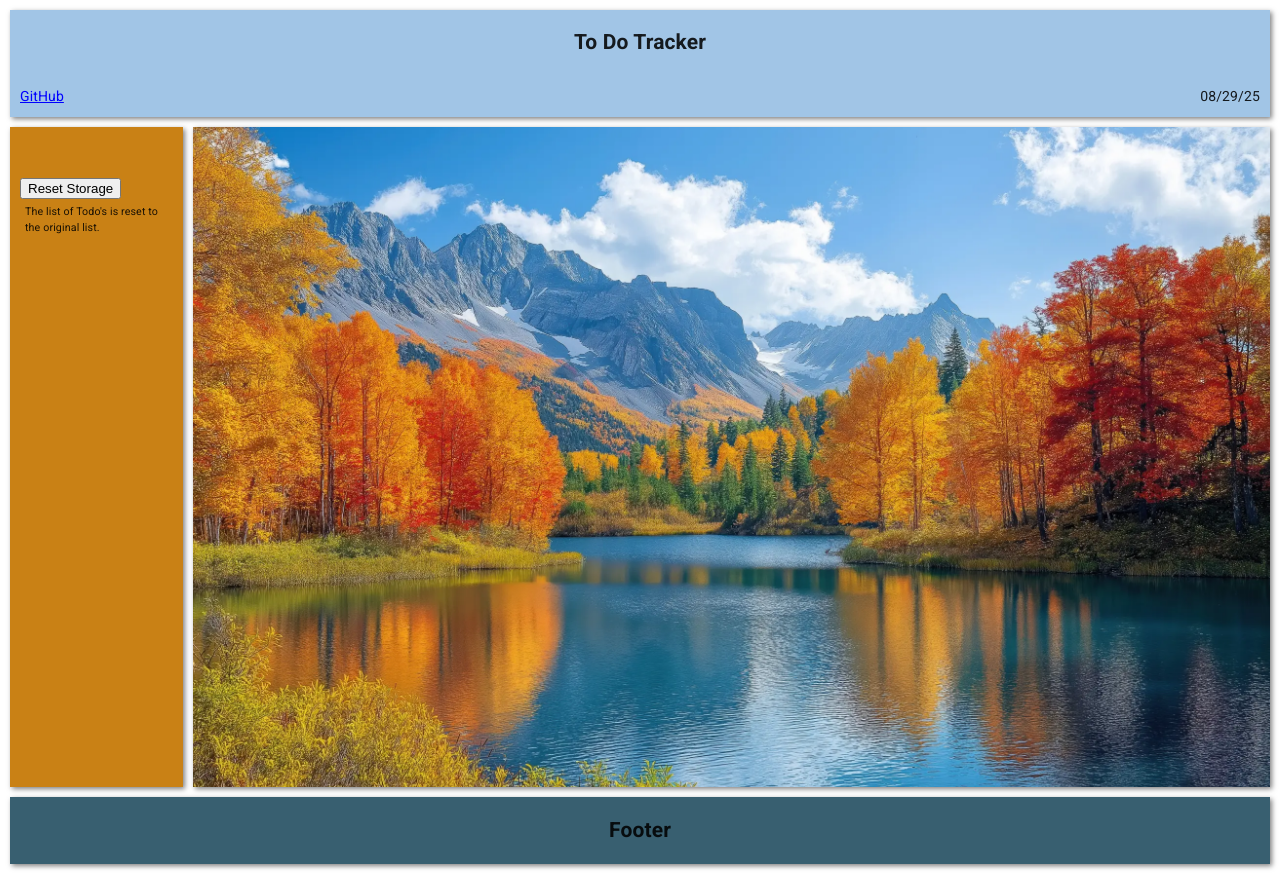
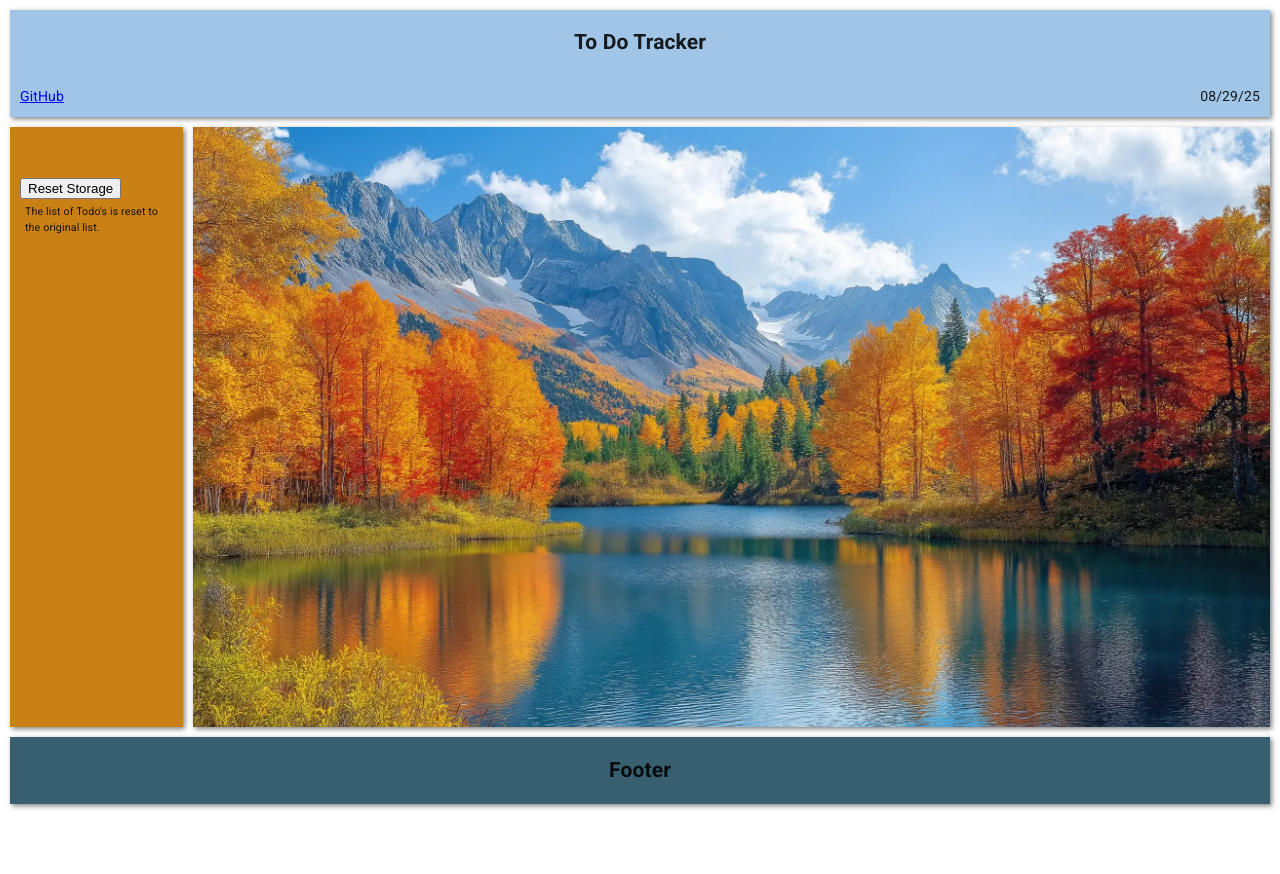
Before and after one commit to bloppo/todo-tracker2, a React (Vite) app: page / in a window 1280 px wide. After the commit the page ends 820 px from the top, so only its background shows below. Built offline with nearby package versions, Linux system fonts and the light colour scheme.

Commit message:
9th Commit - Styling issues

```diff
--- a/src/index.css
+++ b/src/index.css
@@ -123,7 +123,7 @@ nav {
 
 .home {
     width: 100%;
-    min-height: 80vh;
+    min-height: 40vh;
 }
 
 .page-not-found {
@@ -133,7 +133,7 @@ nav {
     justify-content: center;
     gap: 10px;
     width: 100%;
-    height: 80vh;
+    min-height: 40vh;
     background-color: rgba(255, 165, 0, 0.3);
     padding: 20px
 }
```
